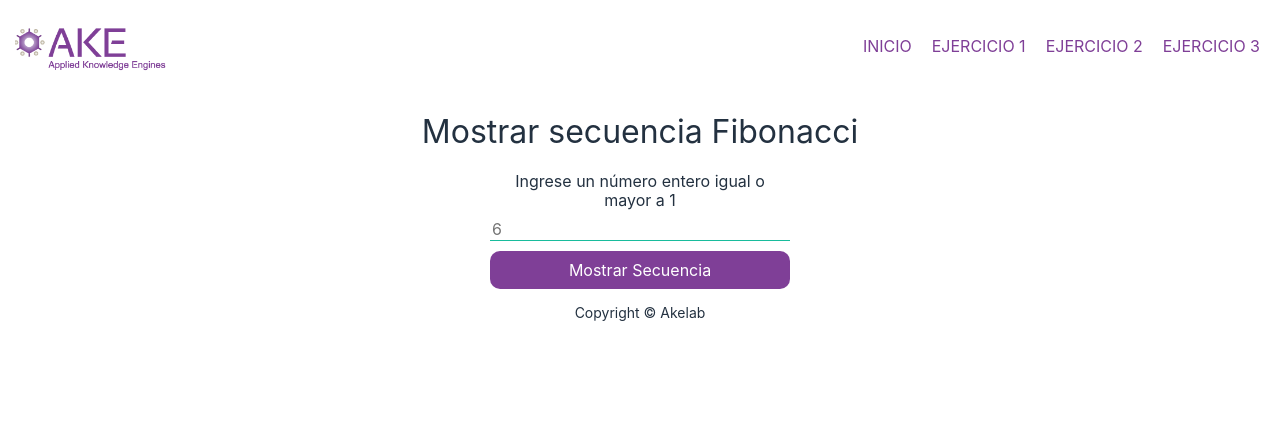
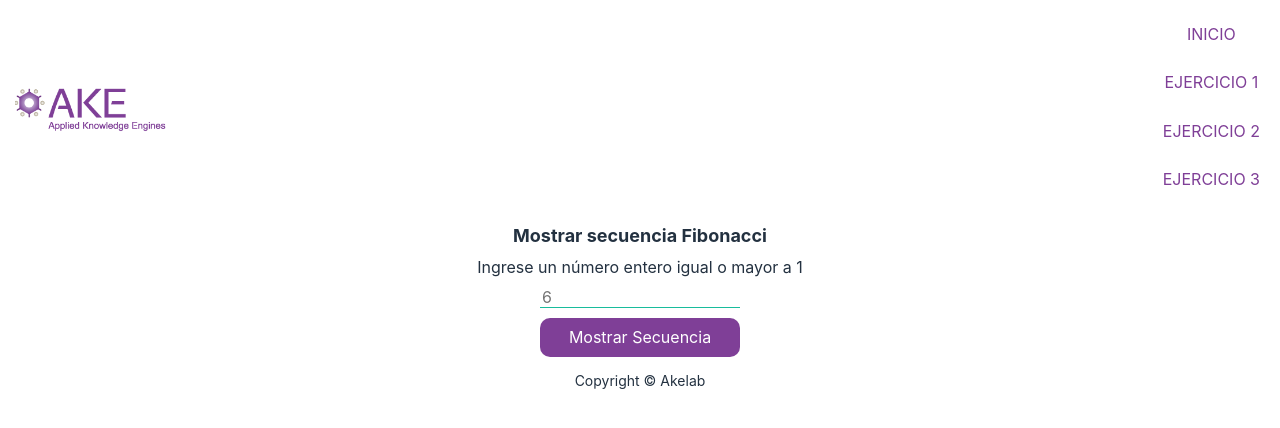
Before and after one commit to javierandres-dev/practical_test-akelab, a React (Create React App) app in the folder 0x00/: page /exercise1 in a window 1280 px wide. Shown: the top 428 px of the page. Built offline with nearby package versions, Linux system fonts and the light colour scheme.

Commit message:
[Feature] Media queries

```diff
--- a/0x00/src/App.css
+++ b/0x00/src/App.css
@@ -1,9 +1,24 @@
+/* SUMMARY
+  0. Custom properties
+  1. Base
+  2. Header
+  3. Nav
+  4. Footer
+  5. Global
+  6. Helpers
+  7. Movies
+  8. Media queries
+  ============================= */
+/* 0. CUSTOM PROPERTIES
+  ============================= */
 :root {
   --purple: #7f3f97;
   --green: #18bc9c;
   --dark: #233140;
   --light: white;
 }
+/* 1. BASE
+  ============================= */
 html {
   font-size: 62.5%;
   box-sizing: border-box;
@@ -19,6 +34,10 @@ body {
     Ubuntu, Cantarell, 'Open Sans', 'Helvetica Neue', sans-serif;
   font-size: 1.4rem;
   color: var(--dark);
+}
+h1,
+h2 {
+  font-size: 1.6rem;
 }
 img {
   width: 100%;
@@ -40,6 +59,8 @@ a:hover {
 a:active {
   color: var(--dark);
 }
+/* 2. HEADER
+  ============================= */
 .header {
   display: flex;
   justify-content: space-between;
@@ -50,6 +71,8 @@ a:active {
   width: 16rem;
   margin: 0;
 }
+/* 3. NAV
+  ============================= */
 .nav {
   display: flex;
   flex-direction: column;
@@ -60,23 +83,28 @@ a:active {
   padding: 1rem;
   text-transform: uppercase;
 }
+/* 4. FOOTER
+  ============================= */
+.footer {
+  text-align: center;
+  font-size: 1.2rem;
+}
+/* 5. GLOBAL
+  ============================= */
 .container {
-  width: 92%;
+  width: 96%;
   margin: auto;
-  text-align: center;
-}
-.container h1,
-.container h2 {
-  font-weight: normal;
 }
 .container form {
   width: 30rem;
   margin: auto;
   display: flex;
   flex-direction: column;
+  text-align: center;
 }
 .container form input {
-  margin: 1rem 0;
+  width: 20rem;
+  margin: 1rem auto;
   border: none;
   border-bottom: thin solid var(--green);
 }
@@ -84,6 +112,8 @@ a:active {
   outline: none;
 }
 .container form button {
+  width: 20rem;
+  margin: auto;
   padding: 1rem;
   background-color: var(--purple);
   color: var(--light);
@@ -98,91 +128,101 @@ a:active {
 .container form button:focus {
   outline: none;
 }
-.ta-l {
-  text-align: left;
+/* 6. HELPERS
+  ============================= */
+.ta-center {
+  text-align: center;
 }
-.footer {
-  text-align: center;
-  font-size: 1.2rem;
+.fw-normal {
+  font-weight: normal;
 }
-.movies {
-  display: grid;
-  grid-template-columns: repeat(3, 1fr);
-  gap: 1rem;
-  padding: 1rem;
-}
+/* 7. MOVIES
+  ============================= */
 .movie {
   border: 1px solid var(--dark);
   border-radius: 2rem;
   padding: 1rem;
-  font-size: 1.4rem;
-  position: relative;
+  margin-bottom: 1rem;
 }
 .movie h2 {
   margin: 1rem;
-  font-size: 1.6rem;
-}
-.movie img {
-  width: auto;
-  height: 24rem;
-  float: left;
-  margin-right: 1rem;
+  font-weight: bold;
 }
 .movie div {
-  position: absolute;
-  left: 18rem;
   bottom: 0;
 }
 .movie div p {
-  line-height: 0.4;
-  font-size: 1.3rem;
+  margin: 0.2rem 0;
 }
 .movie div span {
   font-weight: bold;
 }
-@media screen and (min-width: 768px) {
-  body {
-    font-size: 1.6rem;
+/* 8. MEDIA QUERIES
+  ============================= */
+@media screen and (min-width: 576px) {
+  .container {
+    max-width: 540px;
   }
-  .logo {
-    margin-left: 1rem;
-  }
-  .nav {
-    flex-direction: row;
-    align-items: center;
-  }
-  .link {
-    margin: 0 1rem;
-  }
-  .main,
-  .aside {
-    width: 720px;
-  }
-  .form {
+  .container form {
     width: 32rem;
-  }
-  .form label {
-    font-size: 1.6rem;
-  }
-  .footer {
-    font-size: 1.4rem;
-  }
-}
-/* MEDIA QUERIES
-  ============================= */
-@media screen and (min-width: 480px) {
-  .container {
-    max-width: 420px;
   }
 }
 @media screen and (min-width: 768px) {
   .container {
     max-width: 720px;
   }
+  .container form {
+    width: 34rem;
+  }
+  .movies {
+    display: grid;
+    grid-template-columns: repeat(2, 1fr);
+    gap: 1rem;
+  }
 }
-@media screen and (min-width: 1024px) {
+@media screen and (min-width: 992px) {
+  body {
+    font-size: 1.6rem;
+  }
+  h1,
+  h2 {
+    font-size: 1.8rem;
+  }
+  .footer {
+    font-size: 1.4rem;
+  }
   .container {
     max-width: 960px;
+  }
+  .container form {
+    width: 36rem;
+  }
+  .movie {
+    font-size: 1.4rem;
+    position: relative;
+  }
+  .movie h2 {
+    text-align: left;
+  }
+  .movie img {
+    width: auto;
+    height: 24rem;
+    float: left;
+    margin-right: 1rem;
+  }
+  .movie > p {
+    position: absolute;
+    top: 4rem;
+    left: 18rem;
+    padding-right: 1rem;
+  }
+  .movie div {
+    position: absolute;
+    left: 18rem;
+    bottom: 1rem;
+  }
+  .movie div span {
+    font-weight: bold;
   }
 }
 @media screen and (min-width: 1200px) {
@@ -190,3 +230,17 @@ a:active {
     max-width: 1140px;
   }
 }
+@media screen and (min-width: 1400px) {
+  .container {
+    max-width: 1320px;
+  }
+  .movies {
+    grid-template-columns: repeat(3, 1fr);
+  }
+  .movie > p {
+    top: 3rem;
+  }
+  .movie div {
+    bottom: 0;
+  }
+}
--- a/0x00/src/components/Aside.jsx
+++ b/0x00/src/components/Aside.jsx
@@ -3,7 +3,7 @@ import React from 'react';
 const Aside = ( {message} ) => {
   return (
     <aside className='container'>
-      <p>{message}</p>
+      <p className='ta-center'>{message}</p>
     </aside>
   )
 }
--- a/0x00/src/components/Exercise1.jsx
+++ b/0x00/src/components/Exercise1.jsx
@@ -35,7 +35,7 @@ const handleSubmit = (e)=> {
   return (
     <>
       <main role='main' className='container'>
-        <h1>Mostrar secuencia Fibonacci</h1>
+        <h1 className='ta-center'>Mostrar secuencia Fibonacci</h1>
         <form onSubmit={handleSubmit}>
           <label htmlFor="number">Ingrese un número entero igual o mayor a 1</label>
           <input type="text" name="number" id="number" placeholder='6' onChange={handleChange}/>
--- a/0x00/src/components/Exercise2.jsx
+++ b/0x00/src/components/Exercise2.jsx
@@ -35,7 +35,7 @@ const handleSubmit = (e)=> {
   return (
     <>
       <main role='main' className='container'>
-        <h1>Mostrar secuencia Akelab</h1>
+        <h1 className='ta-center'>Mostrar secuencia Akelab</h1>
         <form onSubmit={handleSubmit}>
           <label htmlFor="number">Ingrese un número entero igual o mayor a 1</label>
           <input type="text" name="number" id="number" placeholder='20' onChange={handleChange}/>
--- a/0x00/src/components/Exercise3.jsx
+++ b/0x00/src/components/Exercise3.jsx
@@ -50,7 +50,7 @@ getMovies('http://localhost:4000/movies?Akelab=123456789');
 
   return (
       <main role='main' className='container'>
-        <h1 className='ta-l'>Películas</h1>
+        <h1 className='ta-left'>Películas</h1>
         <div className='movies'>
         {show ? (
         movies.map((el) => (
--- a/0x00/src/components/Home.jsx
+++ b/0x00/src/components/Home.jsx
@@ -3,9 +3,9 @@ import React from 'react';
 const Home = () => {
   return (
     <main role='main' className='container'>
-      <h1>Bienvenido</h1>
-      <h2>Prueba de selección JavaScript</h2>
-      <p>Por favor seleccione un ejercicio.</p>
+      <h1 className='ta-center'>Bienvenido</h1>
+      <h2 className='ta-center fw-normal'>Prueba de selección JavaScript</h2>
+      <p className='ta-center'>Por favor seleccione un ejercicio.</p>
     </main>
   )
 }
```
